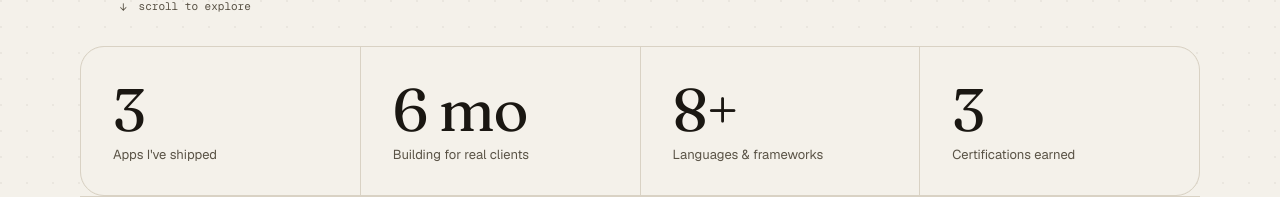
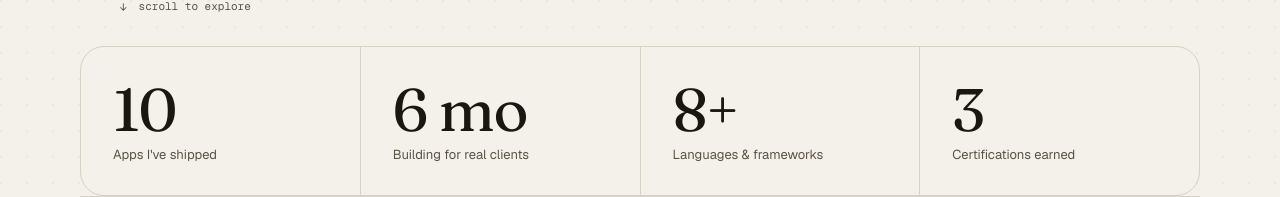
Before and after one commit to Vijayapardhu/Vijayapardhu.github.io, a Next.js app: page / in a window 1280 px wide. Shown: the part 754-951 px from the top of the page. Built offline with nearby package versions, Linux system fonts and the light colour scheme.

Commit message:
feat: Apps I've shipped now shows completed projects count
- Import completedProjects from projects data
- Stats counter for 'Apps I've shipped' uses completedProjects.length
- Shows real count instead of hardcoded 3

```diff
--- a/src/components/Portfolio.tsx
+++ b/src/components/Portfolio.tsx
@@ -12,7 +12,7 @@ import {
 } from "motion/react";
 import Lenis from "lenis";
 import { useBoard } from "@/lib/store";
-import { selectedProjects } from "@/data/projects";
+import { selectedProjects, completedProjects } from "@/data/projects";
 import {
   profile,
   experience,
@@ -252,7 +252,11 @@ export default function Portfolio() {
             >
               <div className="font-display text-4xl tracking-tight sm:text-6xl">
                 <Counter
-                  to={s.to}
+                  to={
+                    s.label === "Apps I've shipped"
+                      ? completedProjects.length
+                      : s.to
+                  }
                   suffix={s.suffix}
                 />
               </div>
```
